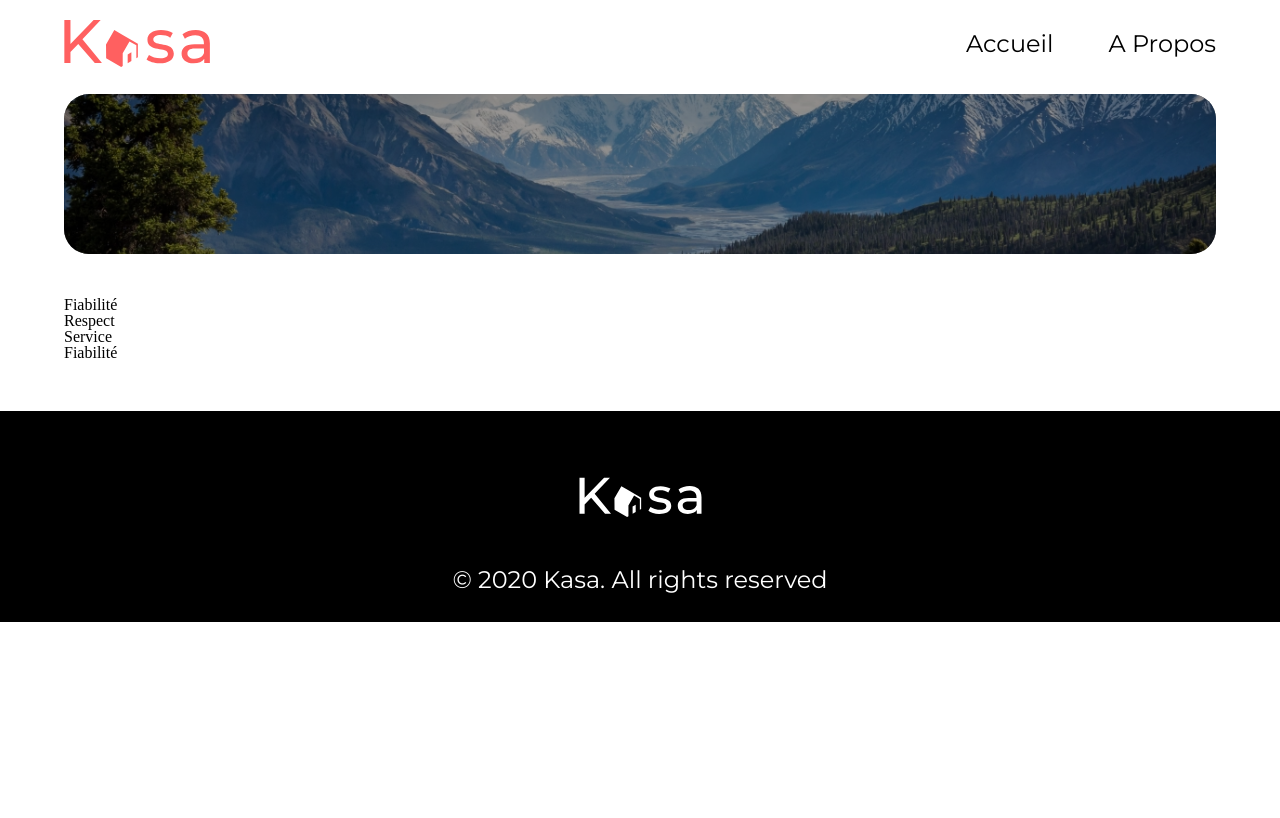
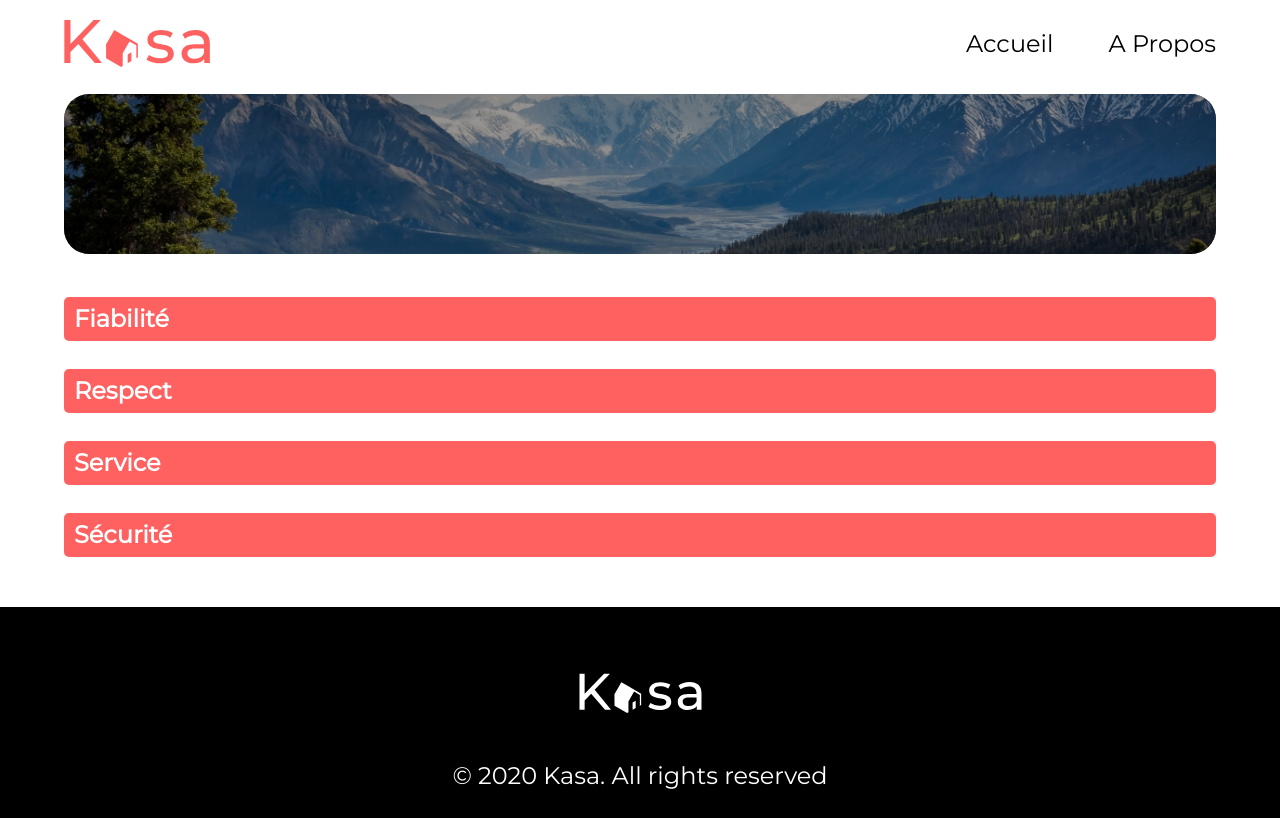
Before and after one commit to romaindsf/kasa, a React (Create React App) app: page /APropos in a window 1280 px wide. Built offline with nearby package versions, Linux system fonts and the light colour scheme.

Commit message:
"A propos" almost done. still need arrow and animations

```diff
--- a/src/components/companyValue/CompanyValue.js
+++ b/src/components/companyValue/CompanyValue.js
@@ -4,14 +4,22 @@ function CompanyValue({title, content, id}) {
     const [openIndex, setOpenIndex] = useState(null);
 
     return (
-        <li
-            className="company_value"
-            key={id}
-            onClick={() => setOpenIndex(openIndex === id ? null : id)}
-        >
-            {title}
-            {openIndex === id && <div>{content}</div>}
-        </li>
+        <>
+            <div
+                className="company_value__title"
+                key={id}
+                onClick={() => setOpenIndex(openIndex === id ? null : id)}
+            >
+                {title}
+            </div>
+            {openIndex === id && (
+                <div className='company_value__content'>
+                    <p>{content}</p>
+                </div>
+            )}
+        </>
+
+
     );
 }
 
--- a/src/components/companyValue/_company_value.scss
+++ b/src/components/companyValue/_company_value.scss
@@ -0,0 +1,42 @@
+@use "../../utils/utils";
+
+.company_value {
+    &__title{
+        padding: 10px;
+        margin-bottom: 20px;
+        border-radius: 10px;
+        background-color: #FF6060;
+        @include utils.font(13px, 700);
+        color: white;
+
+        @include utils.large-screen {
+            font-size: 24px;
+            margin-bottom: 28px;
+            border-radius: 5px;
+        }
+    }
+    &__content {
+        position: relative;
+        bottom: 20px;
+        background-color: #F6F6F6;
+
+        @include utils.large-screen {
+            bottom: 28px
+        }
+
+        p {
+            @include utils.font(12px, 400);
+            line-height: 17px;
+            padding: 10px;
+            width: 94%;
+            margin: 0 auto;
+
+            @include utils.large-screen {
+                line-height: 25px;
+                width: 100%;
+                padding: 20px;
+                font-size: 18px;
+            }
+        }
+    }
+}
--- a/src/datas/company_values.json
+++ b/src/datas/company_values.json
@@ -19,7 +19,7 @@
     },
     {
         "id": "4",
-        "title": "Fiabilité",
+        "title": "Sécurité",
         "content":
         "La sécurité est la priorité de Kasa. Aussi bien pour nos hôtes que pour les voyageurs, chaque logement correspond aux critères de sécurité établis par nos services. En laissant une note aussi bien à l'hôte qu'au locataire, cela permet à nos équipes de vérifier que les standards sont bien respectés. Nous organisons également des ateliers sur la sécurité domestique pour nos hôtes."
     }
--- a/src/pages/APropos/index.jsx
+++ b/src/pages/APropos/index.jsx
@@ -9,7 +9,7 @@ function APropos() {
     <Banner>
       <img src={img} alt='bannière d un paysage de montagnes'/>
     </Banner>
-    <ul className='a_propos'>
+    <div className='a_propos'>
       {company_values.map(({title, content}, id) => (
         <CompanyValue key={id}
           title={title}
@@ -17,7 +17,7 @@ function APropos() {
           id={id}
         />
       ))}
-    </ul>
+    </div>
   </div>
   );
 }
--- a/src/stylesheet.css
+++ b/src/stylesheet.css
@@ -299,6 +299,53 @@ footer p {
   }
 }
 
+.company_value__title {
+  padding: 10px;
+  margin-bottom: 20px;
+  border-radius: 10px;
+  background-color: #FF6060;
+  font-family: "Montserrat", sans-serif;
+  font-size: 13px;
+  font-weight: 700;
+  color: black;
+  color: white;
+}
+@media (min-width: 480px) {
+  .company_value__title {
+    font-size: 24px;
+    margin-bottom: 28px;
+    border-radius: 5px;
+  }
+}
+.company_value__content {
+  position: relative;
+  bottom: 20px;
+  background-color: #F6F6F6;
+}
+@media (min-width: 480px) {
+  .company_value__content {
+    bottom: 28px;
+  }
+}
+.company_value__content p {
+  font-family: "Montserrat", sans-serif;
+  font-size: 12px;
+  font-weight: 400;
+  color: black;
+  line-height: 17px;
+  padding: 10px;
+  width: 94%;
+  margin: 0 auto;
+}
+@media (min-width: 480px) {
+  .company_value__content p {
+    line-height: 25px;
+    width: 100%;
+    padding: 20px;
+    font-size: 18px;
+  }
+}
+
 a {
   text-decoration: none;
 }
--- a/src/stylesheet.scss
+++ b/src/stylesheet.scss
@@ -6,6 +6,7 @@
 @use "./components/rental_list/rental_list";
 @use "./components/thumbnail/_thumbnail.scss";
 @use "./components/footer/footer";
+@use "./components/companyValue/company_value";
 
 a {
     text-decoration: none;
```
Also changed, not shown: 1 other file (tests, documents, lock files or other folders).
